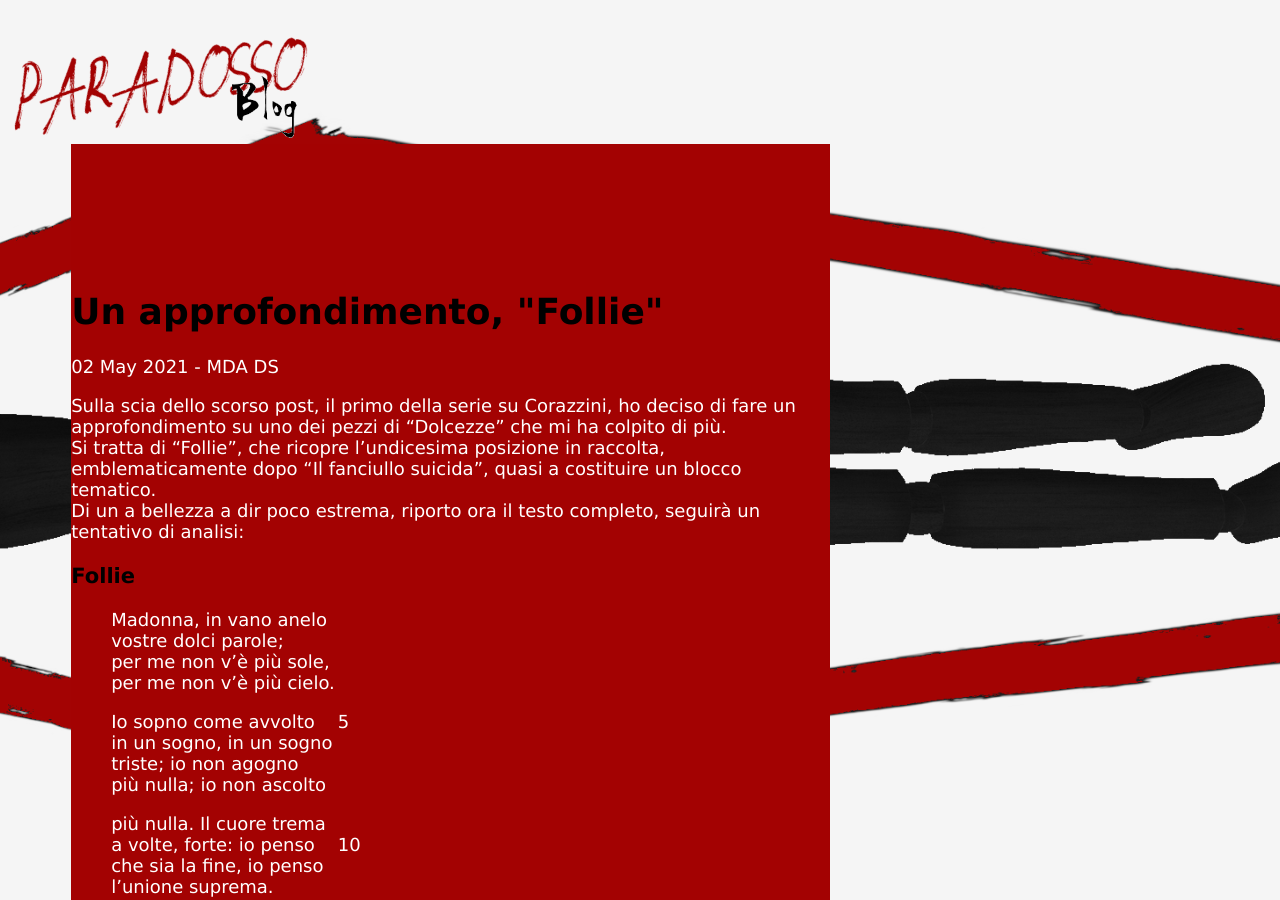
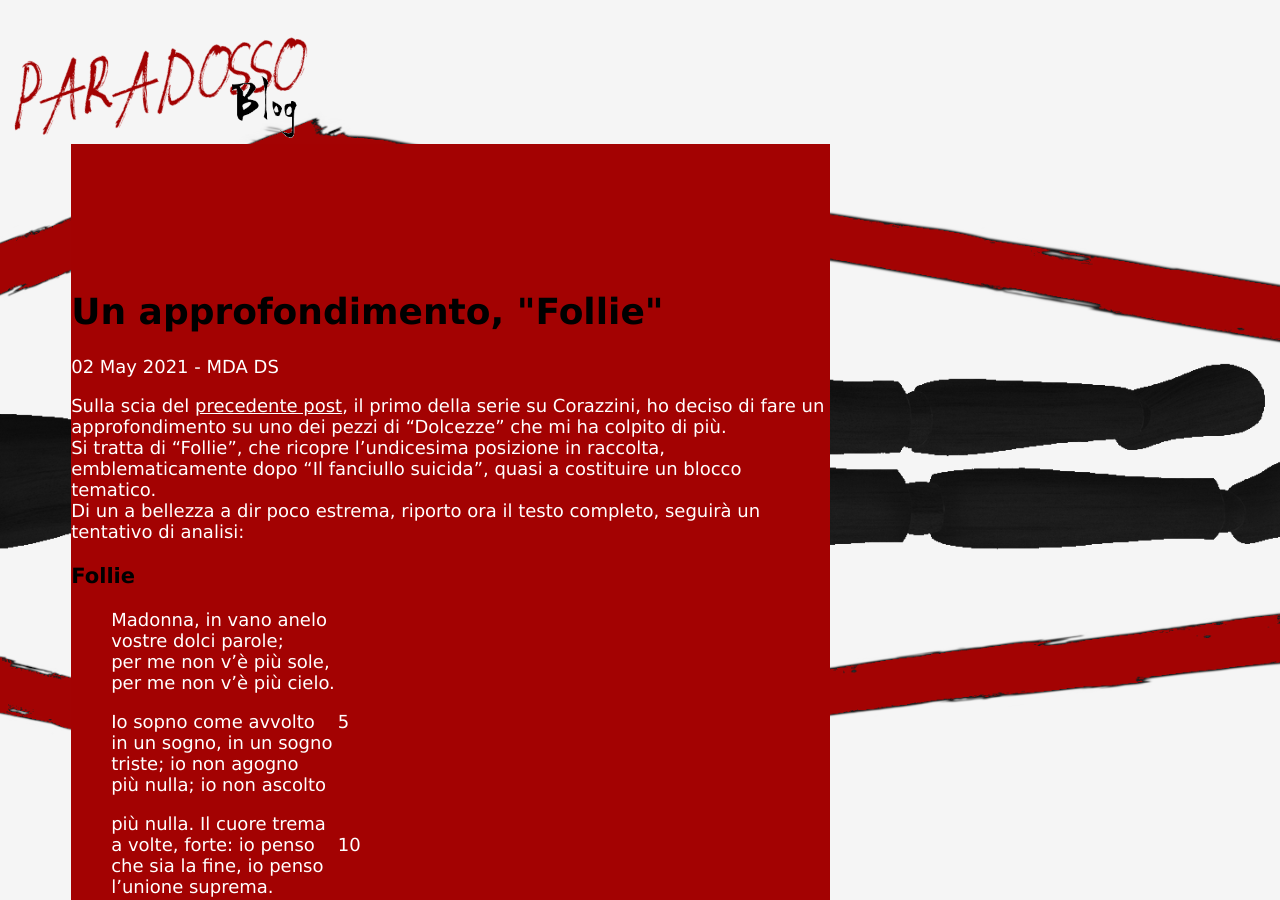
Before and after one commit to thechiefm88/thechiefm88.github.io, a Jekyll site: the page built from _posts/2021-05-02-un-approfondimento-follie.md, in a window 1280 px wide and 900 px high. Built offline with Jekyll 4.4.1, drawn with Linux system fonts in a browser that asks for light colours.

Commit message:
19: added external links

```diff
--- a/_posts/2021-05-02-un-approfondimento-follie.md
+++ b/_posts/2021-05-02-un-approfondimento-follie.md
@@ -4,7 +4,7 @@ title: Un approfondimento, "Follie"
 date: 2021-05-02
 author: MDA DS
 ---
-Sulla scia dello scorso post, il primo della serie su Corazzini, ho deciso di fare un approfondimento su uno dei pezzi di "Dolcezze" che mi ha colpito di più.<br>
+Sulla scia del [precedente post](https://thechiefm88.github.io/2021/04/26/corazzini-1-dolcezze.html), il primo della serie su Corazzini, ho deciso di fare un approfondimento su uno dei pezzi di "Dolcezze" che mi ha colpito di più.<br>
 Si tratta di "Follie", che ricopre l'undicesima posizione in raccolta, emblematicamente dopo "Il fanciullo suicida", quasi a costituire un blocco tematico.<br>
 Di un a bellezza a dir poco estrema, riporto ora il testo completo, seguirà un tentativo di analisi:
 
```
